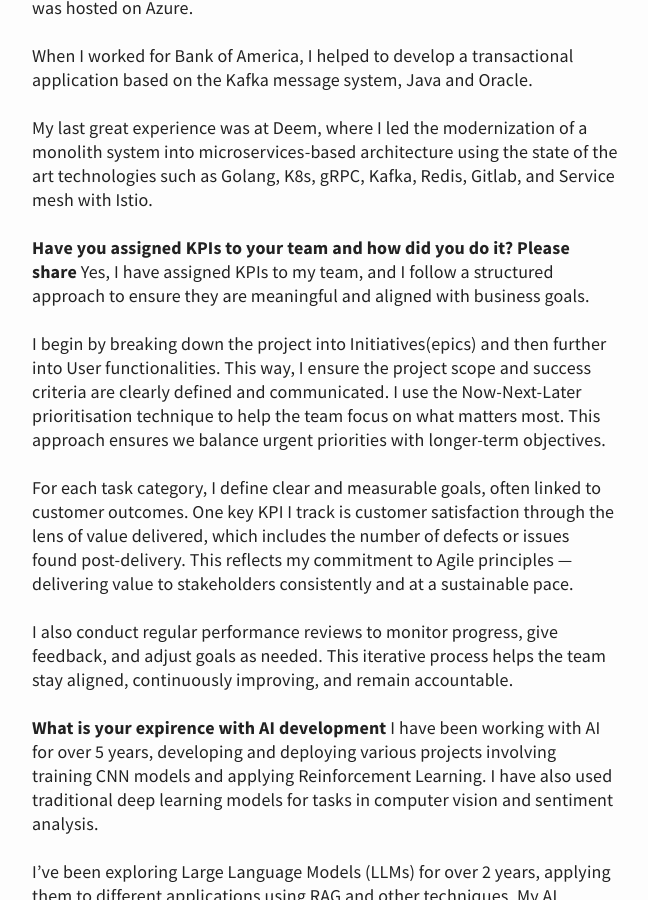
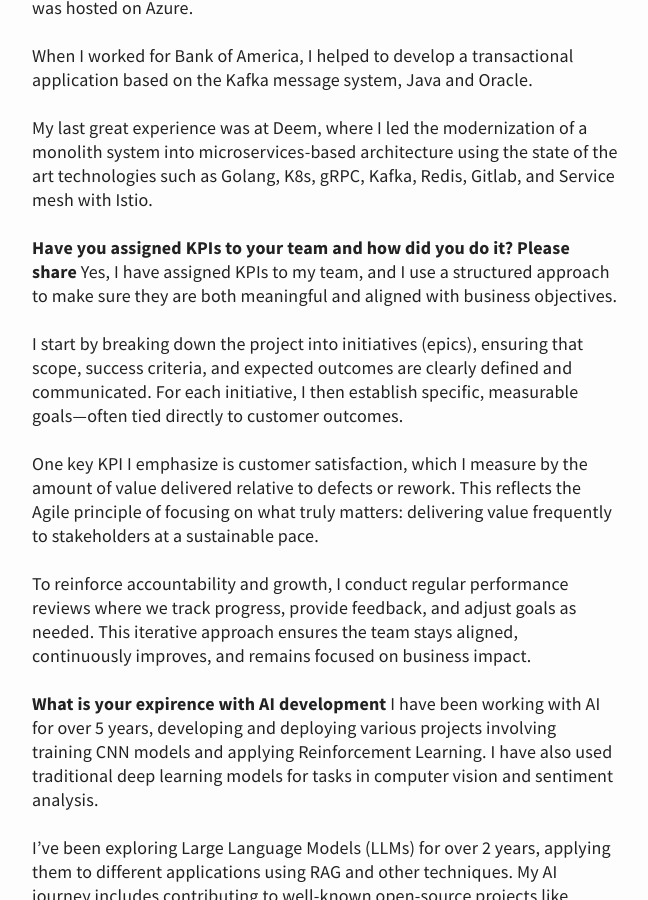
Before and after one commit to apssouza22/blog, a Jekyll site: the page built from _posts/2023-03-20-Q&A-with-Alexsandro-souza.md, in a window 1280 px wide and 900 px high, scrolled down 771 px. Shown: the whole window, without its empty margins (315-963 px from the left). Built offline with Jekyll 4.4.1, drawn with Linux system fonts in a browser that asks for light colours; comment, search, counter and statistics services are not loaded.

Commit message:
Update 2023-03-20-Q&A-with-Alexsandro-souza.md

```diff
--- a/_posts/2023-03-20-Q&A-with-Alexsandro-souza.md
+++ b/_posts/2023-03-20-Q&A-with-Alexsandro-souza.md
@@ -15,14 +15,13 @@ When I worked for Bank of America, I helped to develop a transactional applicati
 My last great experience was at Deem, where I led the modernization of a monolith system into microservices-based architecture using the state of the art technologies such as Golang, K8s, gRPC, Kafka, Redis, Gitlab, and Service mesh with Istio.
 
 **Have you assigned KPIs to your team and how did you do it? Please share**
-Yes, I have assigned KPIs to my team, and I follow a structured approach to ensure they are meaningful and aligned with business goals.
+Yes, I have assigned KPIs to my team, and I use a structured approach to make sure they are both meaningful and aligned with business objectives.
 
-I begin by breaking down the project into Initiatives(epics) and then further into User functionalities. This way, I ensure the project scope and success criteria are clearly defined and communicated.
-I use the Now-Next-Later prioritisation technique to help the team focus on what matters most. This approach ensures we balance urgent priorities with longer-term objectives.
+I start by breaking down the project into initiatives (epics), ensuring that scope, success criteria, and expected outcomes are clearly defined and communicated. For each initiative, I then establish specific, measurable goals—often tied directly to customer outcomes.
 
-For each task category, I define clear and measurable goals, often linked to customer outcomes. One key KPI I track is customer satisfaction through the lens of value delivered, which includes the number of defects or issues found post-delivery. This reflects my commitment to Agile principles — delivering value to stakeholders consistently and at a sustainable pace.
+One key KPI I emphasize is customer satisfaction, which I measure by the amount of value delivered relative to defects or rework. This reflects the Agile principle of focusing on what truly matters: delivering value frequently to stakeholders at a sustainable pace.
 
-I also conduct regular performance reviews to monitor progress, give feedback, and adjust goals as needed. This iterative process helps the team stay aligned, continuously improving, and remain accountable.
+To reinforce accountability and growth, I conduct regular performance reviews where we track progress, provide feedback, and adjust goals as needed. This iterative approach ensures the team stays aligned, continuously improves, and remains focused on business impact.
 
 **What is your expirence with AI development**
 I have been working with AI for over 5 years, developing and deploying various projects involving training CNN models and applying Reinforcement Learning. I have also used traditional deep learning models for tasks in computer vision and sentiment analysis.
```
